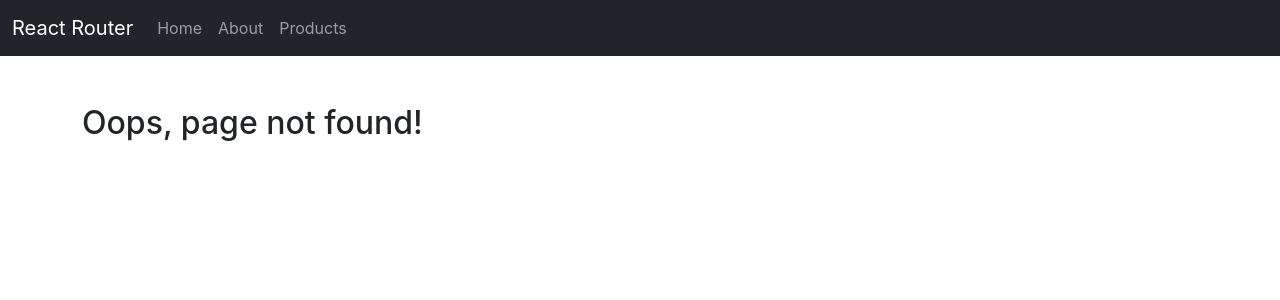
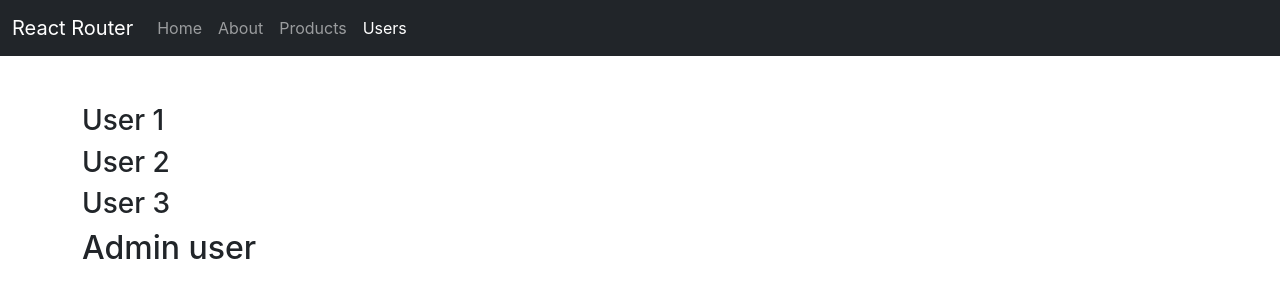
Before and after one commit to vapinedo/React-ReactRouter, a React (Create React App) app: page /users/admin in a window 1280 px wide. Before the commit this address had no page. Shown: the top 300 px of the page. Built offline with nearby package versions, Linux system fonts and the light colour scheme.

Commit message:
[add] Dynamic Routes

```diff
--- a/src/App.js
+++ b/src/App.js
@@ -1,5 +1,6 @@
 import { Routes, Route } from "react-router-dom"
 import { About } from "./components/About";
+import { Admin } from "./components/Admin";
 import { FeaturedProducts } from "./components/FeaturedProducts";
 import { Home } from "./components/Home";
 import { Navbar } from "./components/Navbar";
@@ -7,6 +8,8 @@ import { NewProducts } from "./components/NewProducts";
 import { NoMatch } from "./components/NoMatch";
 import { OrderSummary } from "./components/OrderSummary";
 import { Products } from "./components/Products";
+import { UserDetails } from "./components/UserDetails";
+import { Users } from "./components/Users";
 
 function App() {
   return (
@@ -22,6 +25,10 @@ function App() {
             <Route path="featured" element={<FeaturedProducts />} />
             <Route path="new" element={<NewProducts />} />
           </Route>
+          <Route path="users" element={<Users />}>
+            <Route path=":userId" element={<UserDetails />} />
+            <Route path="admin" element={<Admin />} />
+          </Route>
           <Route path="*" element={<NoMatch />} />
         </Routes>
       </div>
--- /dev/null
+++ b/src/components/Admin.js
@@ -0,0 +1,9 @@
+import React from 'react'
+
+export const Admin = () => {
+  return (
+    <div>
+        <h2>Admin user</h2>
+    </div>
+  )
+}
--- a/src/components/Navbar.js
+++ b/src/components/Navbar.js
@@ -1,5 +1,5 @@
 import React from "react";
-import { Link, NavLink } from "react-router-dom"
+import { Link, NavLink } from "react-router-dom";
 
 export const Navbar = () => {
   return (
@@ -23,7 +23,6 @@ export const Navbar = () => {
 
         <div className="collapse navbar-collapse" id="navbarSupportedContent">
           <ul className="navbar-nav me-auto mb-2 mb-lg-0">
-
             <li className="nav-item">
               <NavLink to="/" className="nav-link">
                 Home
@@ -37,11 +36,16 @@ export const Navbar = () => {
             </li>
 
             <li className="nav-item">
-                <NavLink to="/products" className="nav-link">
-                    Products
-                </NavLink>
+              <NavLink to="/products" className="nav-link">
+                Products
+              </NavLink>
             </li>
 
+            <li className="nav-item">
+              <NavLink to="/users" className="nav-link">
+                Users
+              </NavLink>
+            </li>
           </ul>
         </div>
       </div>
--- /dev/null
+++ b/src/components/UserDetails.js
@@ -0,0 +1,9 @@
+import React from 'react'
+
+export const UserDetails = () => {
+  return (
+    <div>
+      <h2>Details about user</h2>
+    </div>
+  )
+}
--- /dev/null
+++ b/src/components/Users.js
@@ -0,0 +1,14 @@
+import React from 'react'
+import { Outlet } from "react-router-dom"
+
+export const Users = () => {
+  return (
+    <div>
+        <h3>User 1</h3>
+        <h3>User 2</h3>
+        <h3>User 3</h3>
+        <Outlet />
+    </div>
+
+  )
+}
```
